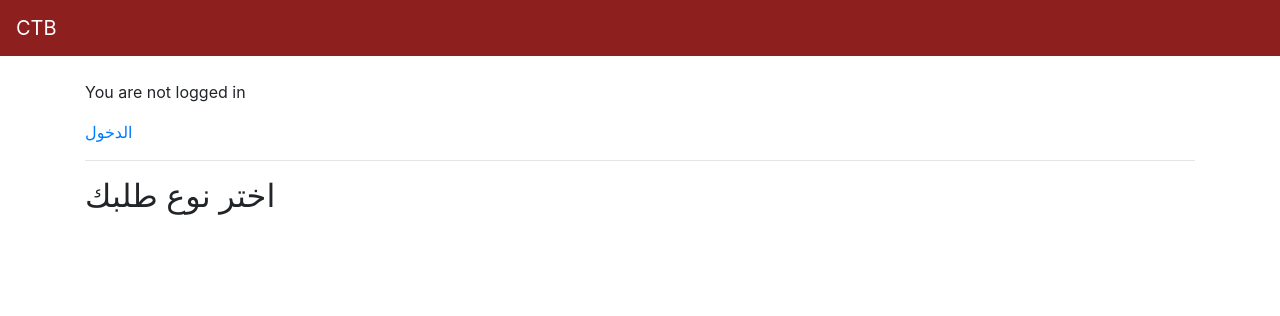
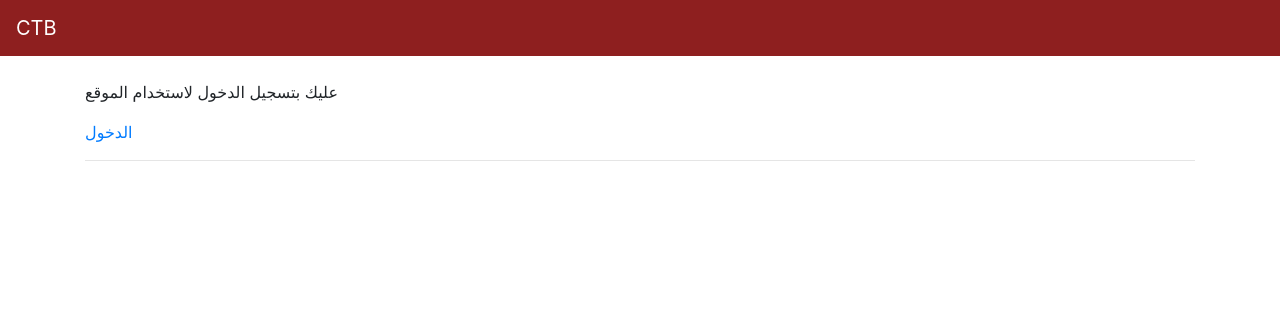
Before and after one commit to shahwan42/icare, a Django app: page / in a window 1280 px wide. Shown: the top 316 px of the page. Run offline with Django 3.2, Linux system fonts and the light colour scheme; data that the repository does not hold is empty; parts of the project's set-up code (start-up, migrations or seed data) failed here and were passed over; some libraries are stand-ins or nearby versions.

Commit message:
minor change to home page

```diff
--- a/templates/pages/home.html
+++ b/templates/pages/home.html
@@ -16,7 +16,7 @@
 </div>
 
 {% else %}
-  <p>You are not logged in</p>
+  <p>عليك بتسجيل الدخول لاستخدام الموقع</p>
   <a href="{% url 'login' %}">الدخول</a>
   {% comment %} | <a href="{% url 'signup' %}">signup</a> {% endcomment %}
 {% endif %}
@@ -24,10 +24,13 @@
 <hr>
 
 <div>
+{% if user.is_authenticated %}
 <h2 class="display-6 mb-3">اختر نوع طلبك</h2>
 {% for object in object_list %}
   <a href="{% url 'new_task' object.c_id %}" class="btn btn-outline-primary mb-3">{{ object.name }}</a>
   <br>
 {% endfor %}
 </div>
+{% endif %}
+
 {% endblock %}
```
